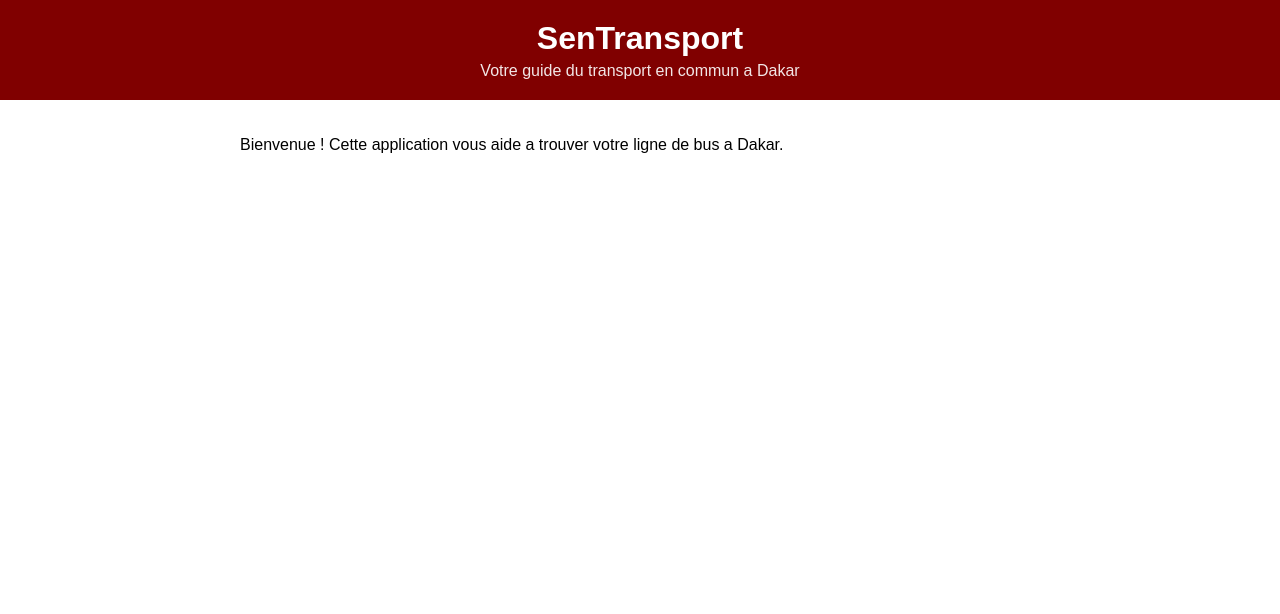
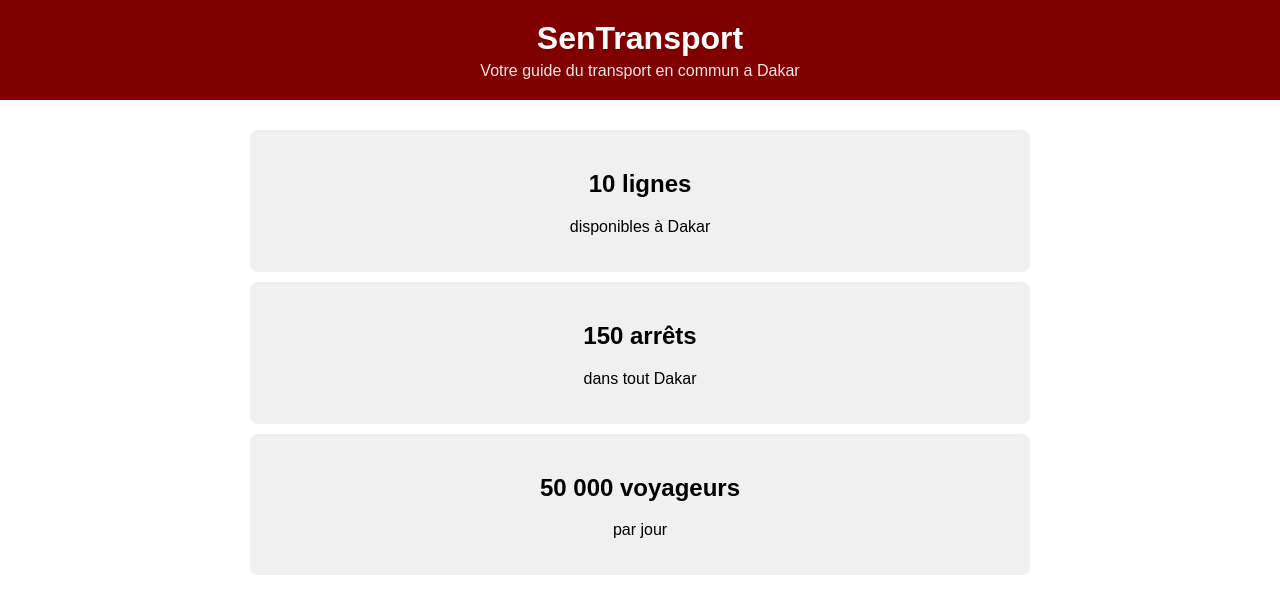
Before and after one commit to fatimatou22/SenTransport, a React (Create React App) app: page / in a window 1280 px wide. Shown: the top 614 px of the page. Built offline with nearby package versions, Linux system fonts and the light colour scheme.

Commit message:
Ajout des statistiques SenTransport

```diff
--- a/src/App.css
+++ b/src/App.css
@@ -8,3 +8,10 @@
   max-width: 800px;
   margin: 0 auto;
 }
+.statistique {
+  background-color: #f0f0f0;
+  padding: 20px;
+  margin: 10px;
+  text-align: center;
+  border-radius: 8px;
+}
--- a/src/App.js
+++ b/src/App.js
@@ -6,8 +6,20 @@ function App() {
     <div className="App">
       <Header />
       <main className="contenu">
-        <p>Bienvenue ! Cette application vous aide a trouver
-        votre ligne de bus a Dakar.</p>
+        <div className="statistique">
+          <h2>10 lignes</h2>
+          <p>disponibles à Dakar</p>
+        </div>
+
+        <div className="statistique">
+          <h2>150 arrêts</h2>
+          <p>dans tout Dakar</p>
+        </div>
+
+        <div className="statistique">
+          <h2>50 000 voyageurs</h2>
+          <p>par jour</p>
+        </div>
       </main>
     </div>
   );
--- /dev/null
+++ b/src/Statistique.css
@@ -0,0 +1,7 @@
+.statistique {
+  background-color: #f0f0f0;
+  padding: 20px;
+  margin: 10px;
+  text-align: center;
+  border-radius: 8px;
+}
```
Also changed, not shown: src/Statistique.js (added, +12 -0 lines).
